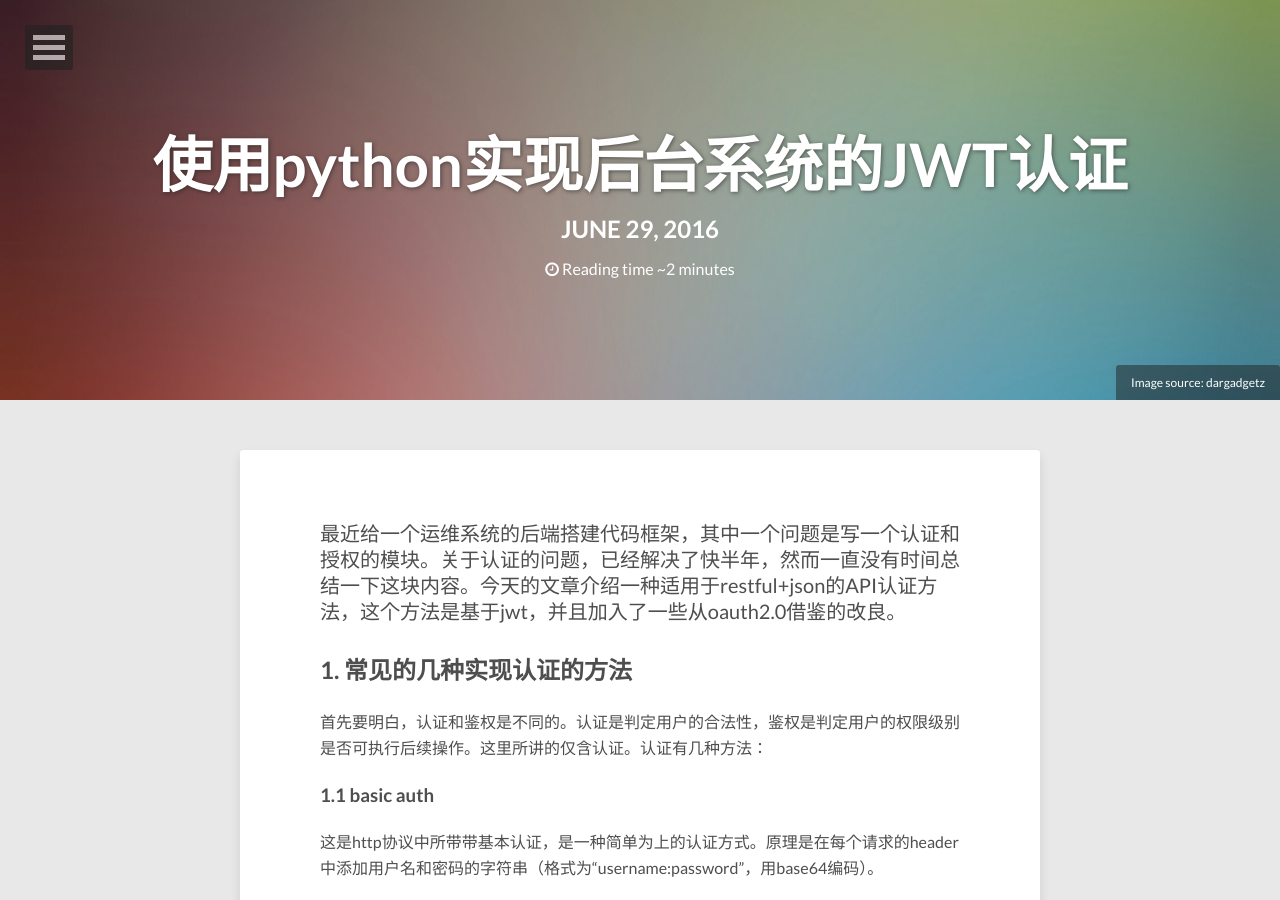
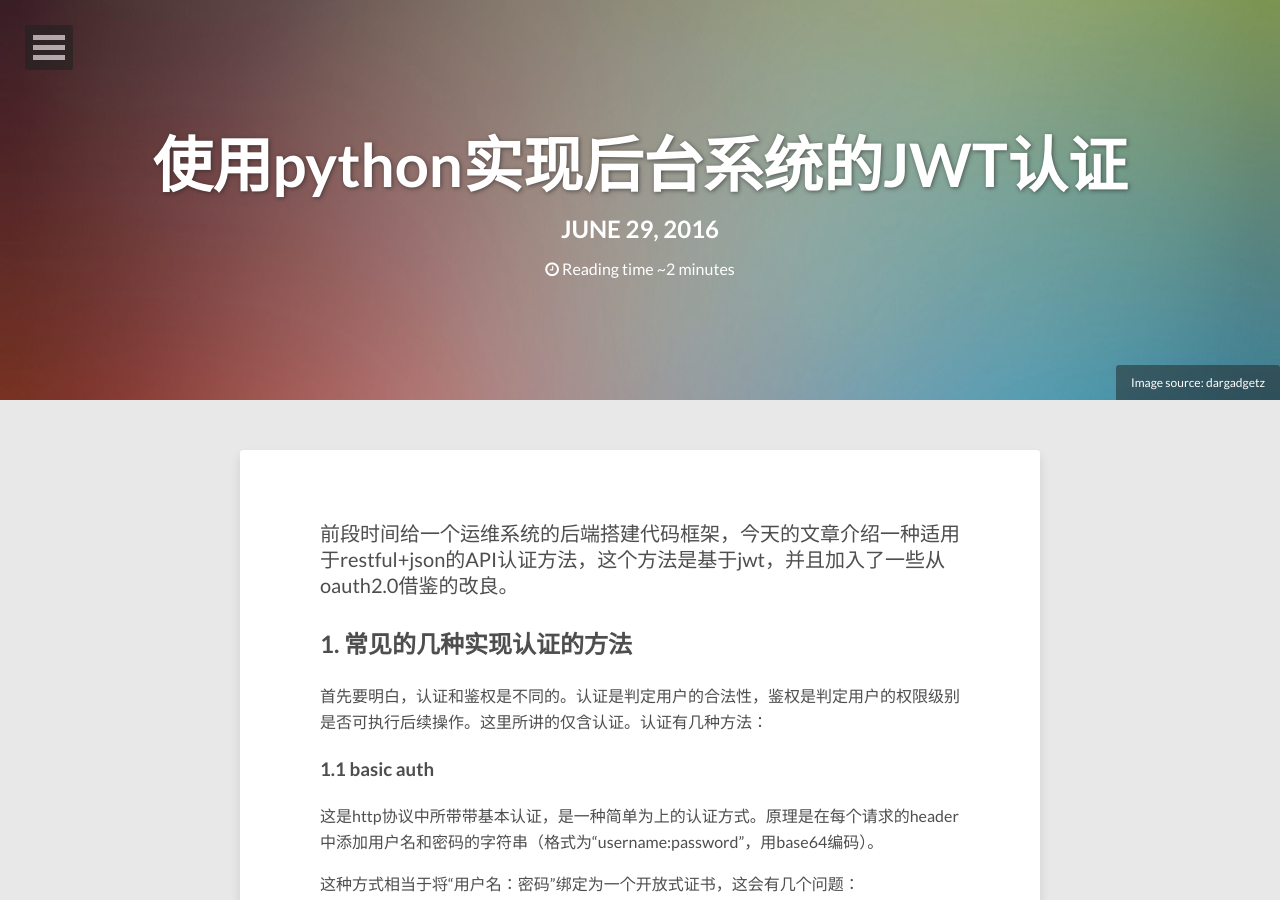
Before and after one commit to seethedoor/seethedoor.github.io, a Jekyll site: the page built from _posts/2016-06-29-python-flask-json-web-token.md, in a window 1280 px wide and 900 px high. Built offline with Jekyll 4.4.1, drawn with Linux system fonts in a browser that asks for light colours; nearby versions of some CDN libraries; comment, search, counter and statistics services are not loaded.

Commit message:
add a new post

```diff
--- a/_posts/2016-06-29-python-flask-json-web-token.md
+++ b/_posts/2016-06-29-python-flask-json-web-token.md
@@ -10,7 +10,7 @@ image:
   creditlink: http://www.dargadgetz.com/ios-7-abstract-wallpaper-pack-for-iphone-5-and-ipod-touch-retina/
 ---
 
-最近给一个运维系统的后端搭建代码框架，其中一个问题是写一个认证和授权的模块。关于认证的问题，已经解决了快半年，然而一直没有时间总结一下这块内容。今天的文章介绍一种适用于restful+json的API认证方法，这个方法是基于jwt，并且加入了一些从oauth2.0借鉴的改良。
+前段时间给一个运维系统的后端搭建代码框架，今天的文章介绍一种适用于restful+json的API认证方法，这个方法是基于jwt，并且加入了一些从oauth2.0借鉴的改良。
 
 ## 1. 常见的几种实现认证的方法
 
```
